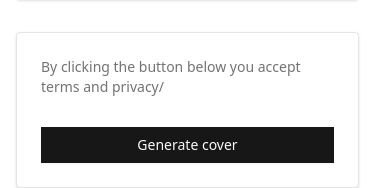
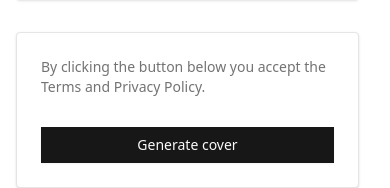
Before and after one commit to hammadmajid/zabdoc, a SvelteKit app in the folder worker/: page /assignment in a window 390 px wide. Shown: the part 942-1130 px from the top of the page. Built offline with nearby package versions, Linux system fonts and the light colour scheme.

Commit message:
layout change

```diff
--- a/worker/src/routes/assignment/+page.svelte
+++ b/worker/src/routes/assignment/+page.svelte
@@ -22,8 +22,9 @@
 		action="https://api.zabdoc.xyz/assignment"
 		method="POST"
 		enctype="multipart/form-data"
-		class="grid md:grid-cols-2 gap-8"
+		class="space-y-8"
 	>
+		<div class="grid md:grid-cols-2 gap-8">
 			<AutoForm />
 
 			<Card.Root class="">
@@ -44,11 +45,14 @@
 					/>
 				</Card.Content>
 			</Card.Root>
+		</div>
 
 		<Card.Root class="">
 			<Card.Header>
 				<Card.Description
-					>By clicking the button below you accept terms and privacy/
+					>By clicking the button below you accept the <a
+						href="/about">Terms and Privacy Policy</a
+					>.
 				</Card.Description>
 			</Card.Header>
 			<Card.CardContent>
```
Lines whose indentation alone changed are shown as unchanged.
